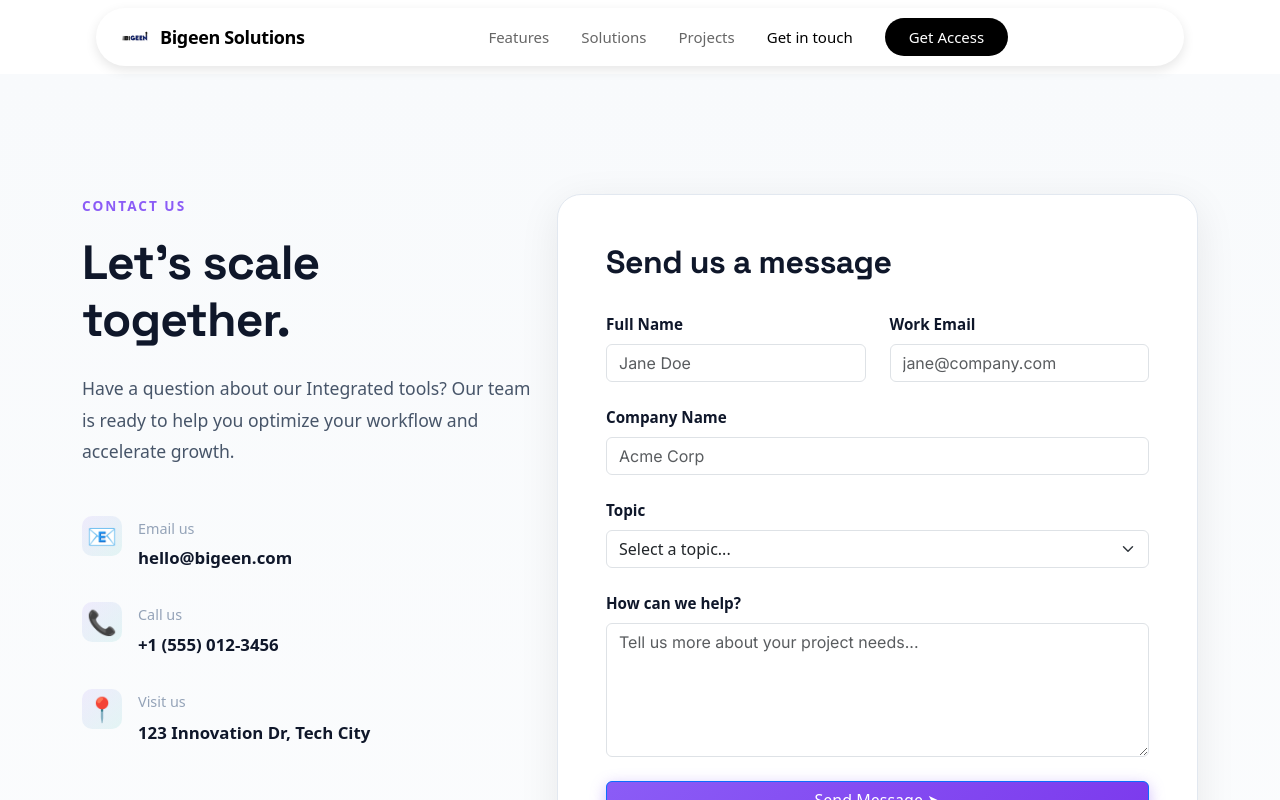
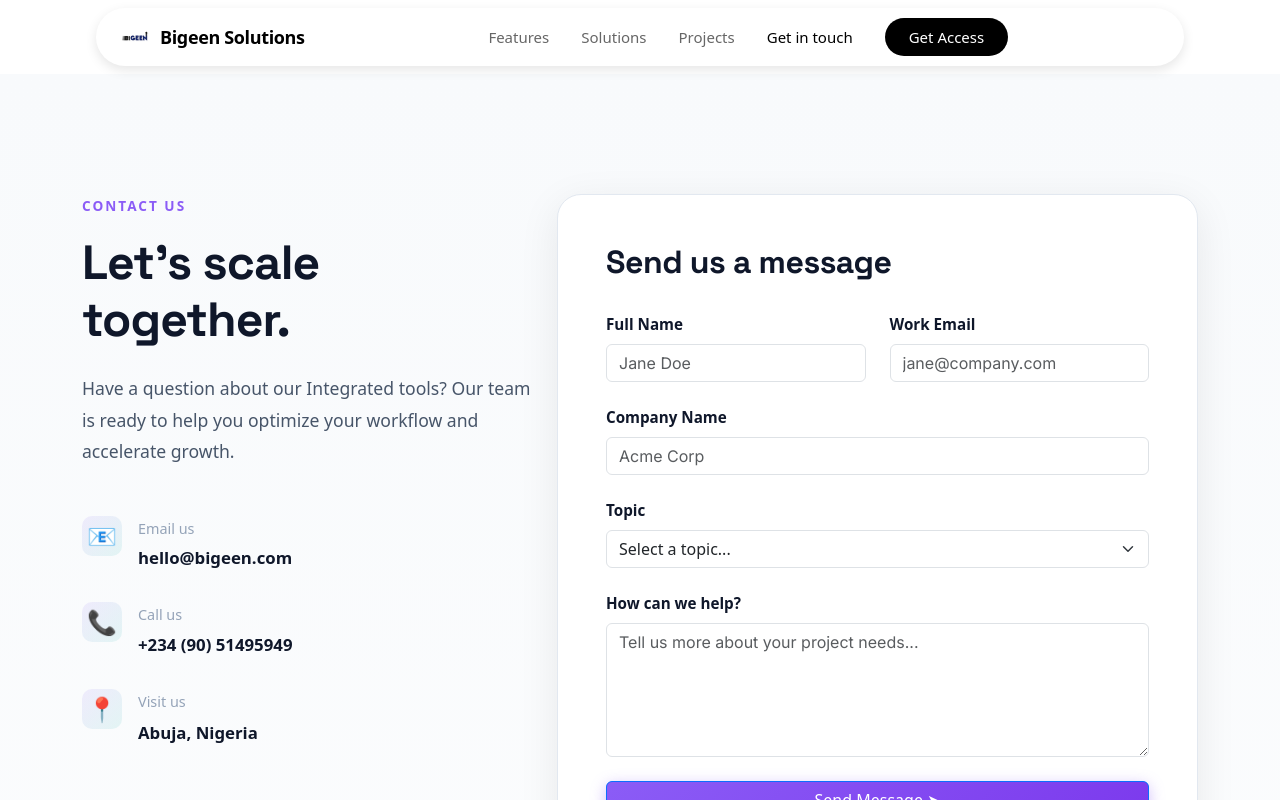
Before and after one commit to Bigeen-Solutions/BigeenSolutions.com, a React (Vite) app: page /contact in a window 1280 px wide. Shown: the top 800 px of the page. Built offline with nearby package versions, Linux system fonts and the light colour scheme.

Commit message:
contact details updated

```diff
--- a/src/pages/ContactPage.jsx
+++ b/src/pages/ContactPage.jsx
@@ -92,7 +92,10 @@ function ContactPage() {
                   <div className="contact-icon">📧</div>
                   <div>
                     <p className="contact-item-label">Email us</p>
-                    <a href="mailto:hello@bigeen.com" className="contact-link">
+                    <a
+                      href="mailto:bigeen08@gmail.com"
+                      className="contact-link"
+                    >
                       hello@bigeen.com
                     </a>
                   </div>
@@ -102,8 +105,8 @@ function ContactPage() {
                   <div className="contact-icon">📞</div>
                   <div>
                     <p className="contact-item-label">Call us</p>
-                    <a href="tel:+15550123456" className="contact-link">
-                      +1 (555) 012-3456
+                    <a href="tel:+2349052495949" className="contact-link">
+                      +234 (90) 51495949
                     </a>
                   </div>
                 </div>
@@ -112,9 +115,7 @@ function ContactPage() {
                   <div className="contact-icon">📍</div>
                   <div>
                     <p className="contact-item-label">Visit us</p>
-                    <p className="contact-address">
-                      123 Innovation Dr, Tech City
-                    </p>
+                    <p className="contact-address">Abuja, Nigeria</p>
                   </div>
                 </div>
               </div>
```
